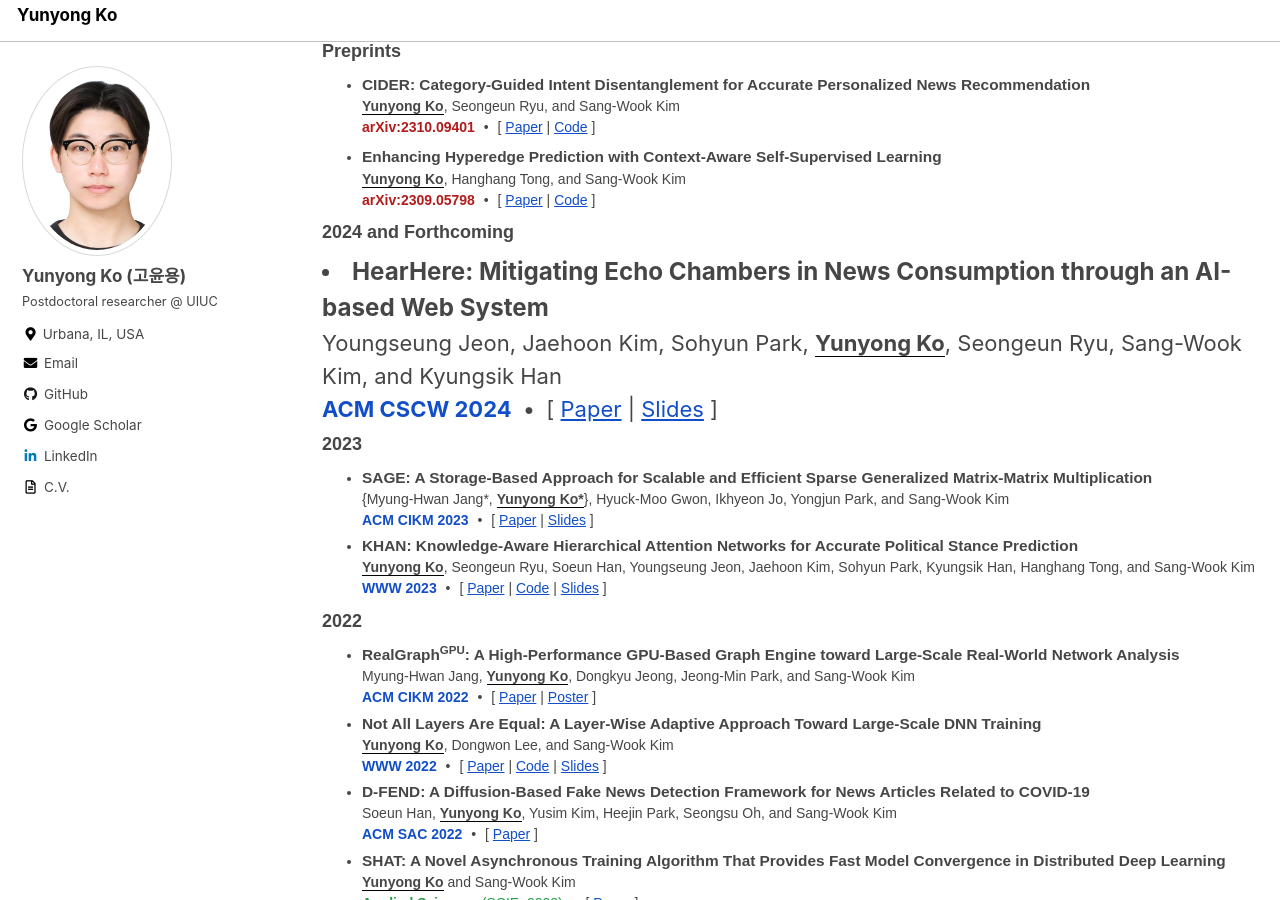
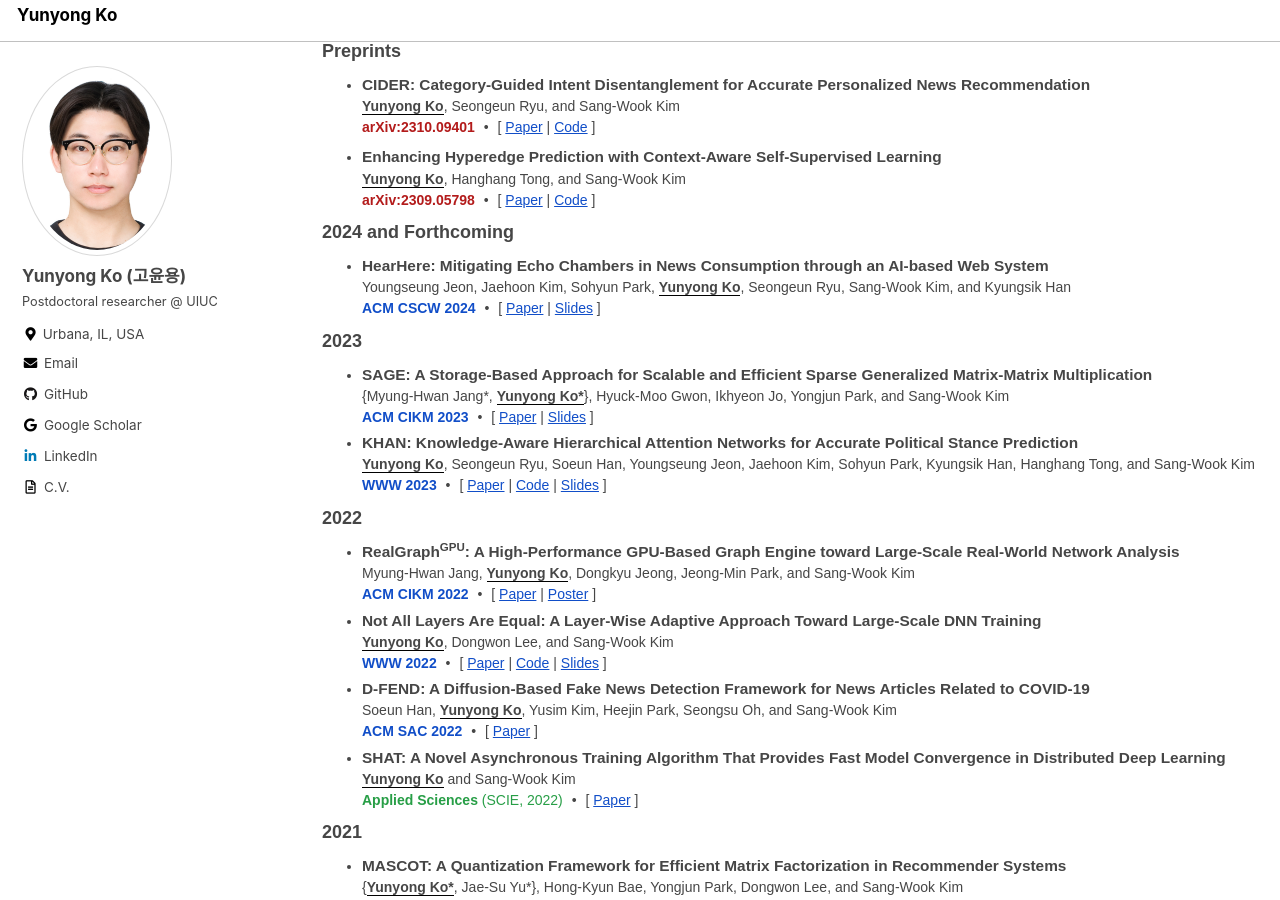
Before and after one commit to yy-ko/yy-ko.github.io, a Jekyll site: the page built from index.html, in a window 1280 px wide and 900 px high, scrolled down 306 px. Built offline with Jekyll 4.4.1, drawn with Linux system fonts in a browser that asks for light colours; cached includes are drawn as plain includes; the list of posts is cut into pages by our own code.

Commit message:
cikm presentation3

```diff
--- a/index.html
+++ b/index.html
@@ -71,7 +71,7 @@
 	</ul>
 
 	<span class="year"><strong>2024 and Forthcoming</strong></span>
-	<ul class="my_list"></ul>
+	<ul class="my_list">
 		<li> <strong class='title'>HearHere: Mitigating Echo Chambers in News Consumption through an AI-based Web System</strong> <br>
 			Youngseung Jeon, Jaehoon Kim, Sohyun Park, <strong><u>Yunyong Ko</u></strong>, Seongeun Ryu, Sang-Wook Kim, and Kyungsik Han <br>
 			<span class="venue conf"><strong>ACM CSCW 2024</strong></span>
@@ -79,6 +79,8 @@
 			<span>[ <a href="#">Paper</a> | <a href="#">Slides</a> ]</span>
 		</li>
 	</ul>
+
+
 	<span class="year"><strong>2023</strong></span>
 	<ul class="my_list">
 
```
